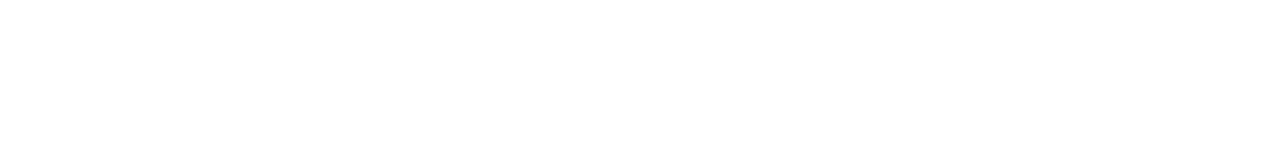
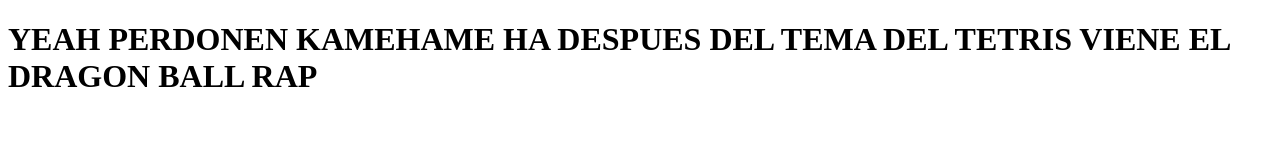
Before and after one commit to JashBash03/practica_5, a plain HTML site: page index.html in a window 1280 px wide. Drawn offline with Linux system fonts and the light colour scheme.

Commit message:
Prueba de html

```diff
--- a/index.html
+++ b/index.html
@@ -6,6 +6,6 @@
     <title>Practica 5</title>
 </head>
 <body>
-
+    <h1>YEAH PERDONEN KAMEHAME HA DESPUES DEL TEMA DEL TETRIS VIENE EL DRAGON BALL RAP</h1>
 </body>
 </html>
```
